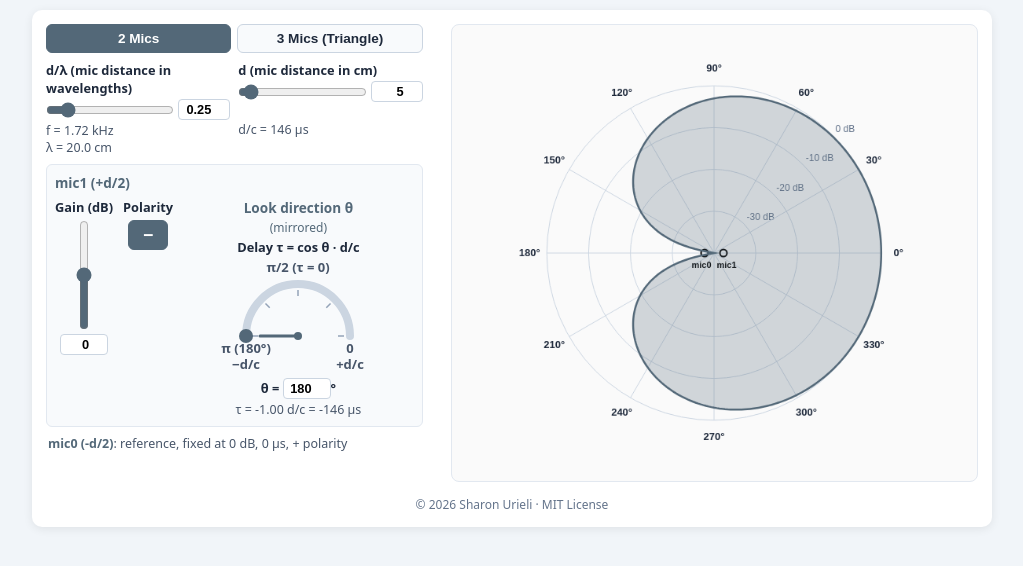
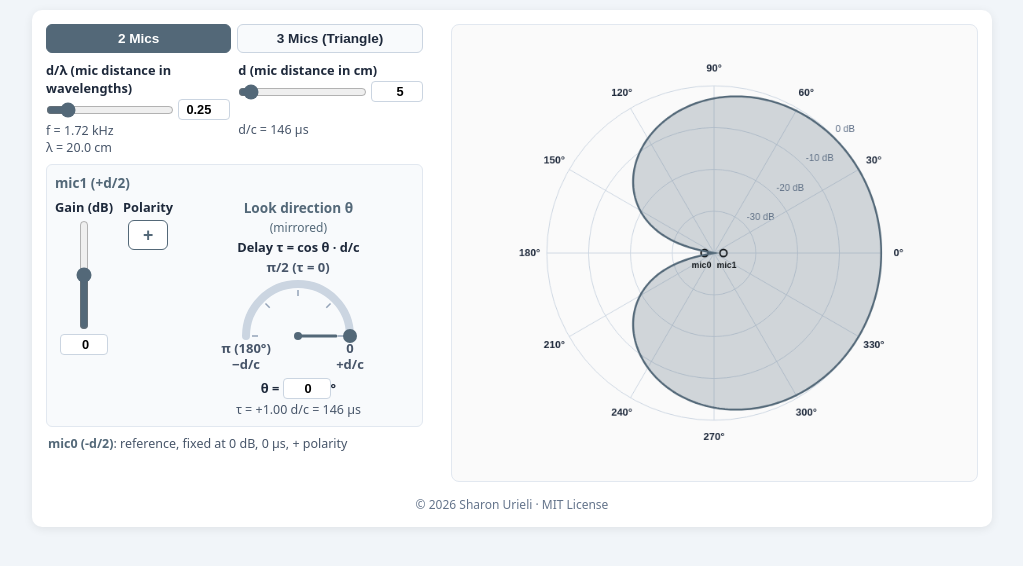
Before and after one commit to PhaseResponse/mic-array, a plain HTML site: page index.html in a window 1280 px wide. Shown: the whole page, without its empty margins (128-1151 px from the left). Drawn offline with Linux system fonts and the light colour scheme.

Commit message:
open 2-mic with look direction 0

```diff
--- a/index.html
+++ b/index.html
@@ -102,11 +102,11 @@
   let mode = 2;
   const pol = {1: 1, 2: 1};
   const stateIds = ['dlNum', 'dNum', 'g1Num', 'a1Num', 'g2Num', 'a2Num'];
-  // defaults: cardioid pointing at 0° with a null at 180°, in both modes
-  //   2 mics: mic1 polarity −, θ = 180° (delay −d/c)
+  // defaults: both modes point at 0° with a null at 180°
+  //   2 mics: mic1 polarity +, look direction θ = 0° (delay +d/c); at d/λ = 0.25 this also nulls 180°
   //   3 mics: mic1 & mic2 at −6 dB (½ each), polarity −, θ = 30° (delay +0.866 d/c)
   const defaults = {
-    2: {dlNum: '0.25', dNum: '5', g1Num: '0', a1Num: '180', g2Num: '0', a2Num: '90', pol: {1: -1, 2: 1}},
+    2: {dlNum: '0.25', dNum: '5', g1Num: '0', a1Num: '0', g2Num: '0', a2Num: '90', pol: {1: 1, 2: 1}},
     3: {dlNum: '0.25', dNum: '5', g1Num: '-6', a1Num: '30', g2Num: '-6', a2Num: '30', pol: {1: -1, 2: -1}},
   };
   const saved = {2: {}, 3: {}};
@@ -149,6 +149,8 @@
   // ---------- polarity ----------
   function togglePol(i) { pol[i] = -pol[i]; updatePolBtn(i); draw(); }
   function updatePolBtn(i) {
+    if (i === 1) document.getElementById('look1').innerHTML =
+      (pol[1] > 0 ? 'Look direction &theta;' : 'Null direction &theta;') + '<br><span class="mirror-lbl">(mirrored)</span>';
     const b = document.getElementById('pol' + i);
     b.textContent = pol[i] > 0 ? '+' : '−';
     b.classList.toggle('neg', pol[i] < 0);
```
